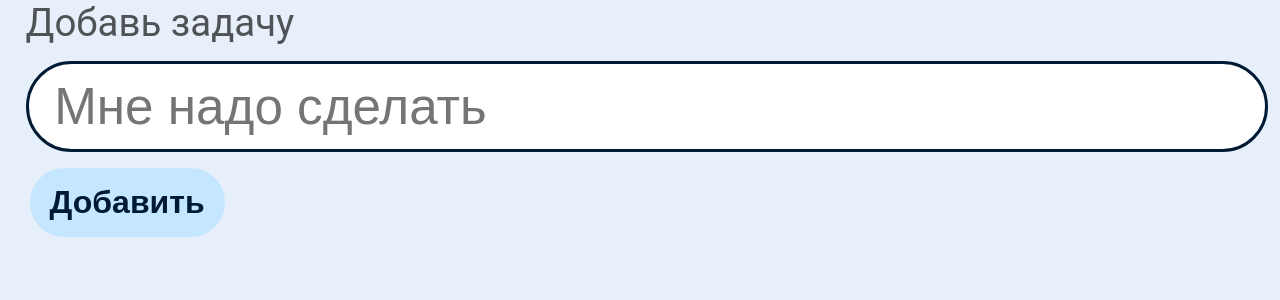
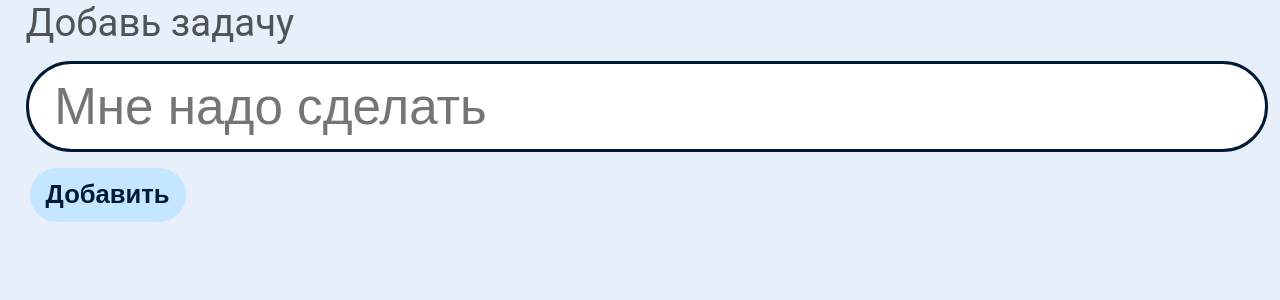
Before and after one commit to KapitanKopylov/To-Do_School, a Django app: page /main/ in a window 1280 px wide. Shown: the part 156-456 px from the top of the page. Run offline with Django 4.2, Linux system fonts and the light colour scheme; data that the repository does not hold is empty; some web fonts are replaced.

Commit message:
Tried to fix the add button

```diff
--- a/todoapp/static/css/vk.css
+++ b/todoapp/static/css/vk.css
@@ -201,7 +201,7 @@ body {
 .actions {
   display: inline-block;
   padding: 0.5em 0.625em;
-  font-size: 2em;
+  font-size: 2vw;
   text-align: center;
   font-weight: 600;
   white-space: nowrap;
```
